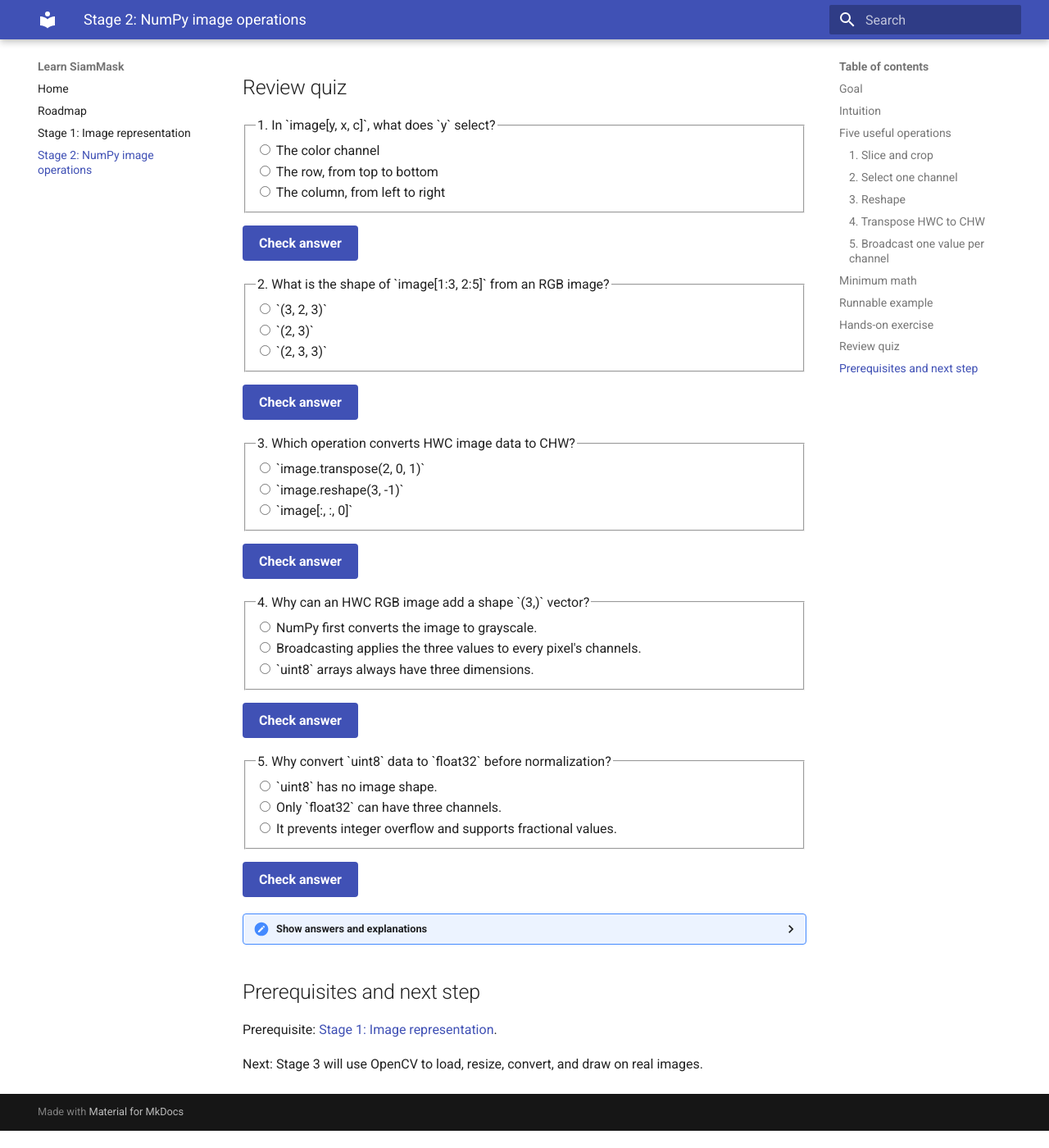
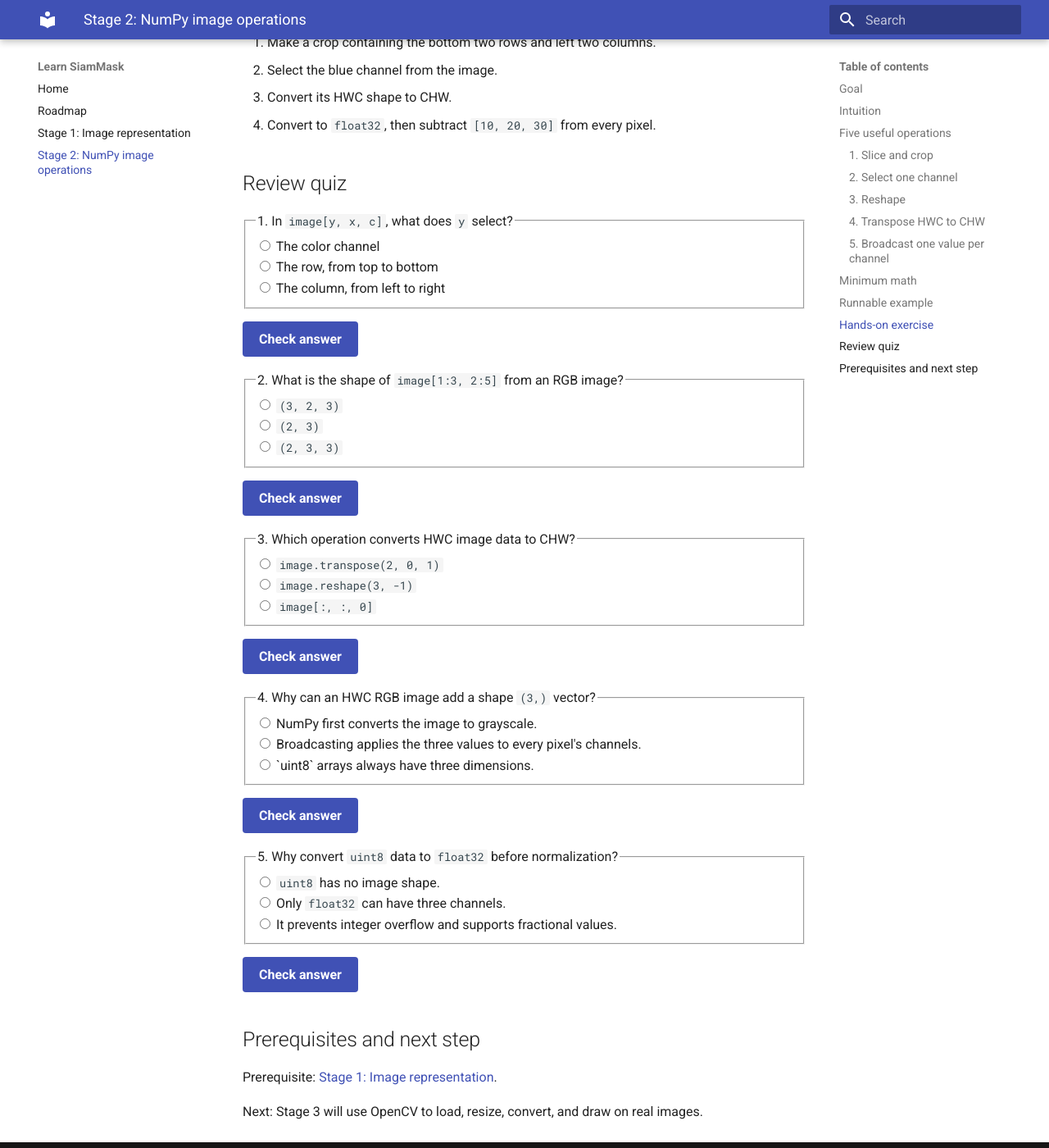
Before and after one commit to amire2000/learn_siam_mask, an MkDocs documentation site: the page built from docs/02-numpy-image-operations.md, in a window 1280 px wide and 1400 px high, scrolled down 2423 px. Shown: the whole window at 82% size. Built offline with MkDocs 1.6.1 and Material for MkDocs 9.7.7, drawn with Linux system fonts in a browser that asks for light colours; before the commit the page ends 3802 px from its top, so only the background shows below that; some of the changed text lies outside the part shown.

Commit message:
Improve lesson quizzes and add stage 2

```diff
--- a/docs/02-numpy-image-operations.md
+++ b/docs/02-numpy-image-operations.md
@@ -2,8 +2,12 @@
 
 ## Goal
 
-Manipulate image tensors without loops. You will crop an image, select a
-channel, change its view of the axes, and apply one value per color channel.
+By the end, you will be able to:
+
+- Crop an image and select a single color channel.
+- Reshape an image without changing its number of values.
+- Convert HWC image data to CHW.
+- Apply one value per channel with broadcasting.
 
 ## Intuition
 
@@ -112,7 +116,7 @@ Use the example image to do the following before looking at its output:
 
 <form class="quiz" data-answer="b" data-explanation="The first image axis is the row axis, which is the vertical y coordinate.">
   <fieldset>
-    <legend>1. In `image[y, x, c]`, what does `y` select?</legend>
+    <legend>1. In <code>image[y, x, c]</code>, what does <code>y</code> select?</legend>
     <label><input type="radio" name="q1" value="a"> The color channel</label><br>
     <label><input type="radio" name="q1" value="b"> The row, from top to bottom</label><br>
     <label><input type="radio" name="q1" value="c"> The column, from left to right</label>
@@ -123,10 +127,10 @@ Use the example image to do the following before looking at its output:
 
 <form class="quiz" data-answer="c" data-explanation="The slice end is excluded: rows 1 and 2, columns 2, 3, and 4 give height 2 and width 3.">
   <fieldset>
-    <legend>2. What is the shape of `image[1:3, 2:5]` from an RGB image?</legend>
-    <label><input type="radio" name="q2" value="a"> `(3, 2, 3)`</label><br>
-    <label><input type="radio" name="q2" value="b"> `(2, 3)`</label><br>
-    <label><input type="radio" name="q2" value="c"> `(2, 3, 3)`</label>
+    <legend>2. What is the shape of <code>image[1:3, 2:5]</code> from an RGB image?</legend>
+    <label><input type="radio" name="q2" value="a"> <code>(3, 2, 3)</code></label><br>
+    <label><input type="radio" name="q2" value="b"> <code>(2, 3)</code></label><br>
+    <label><input type="radio" name="q2" value="c"> <code>(2, 3, 3)</code></label>
   </fieldset>
   <button type="button" class="quiz-check">Check answer</button>
   <p class="quiz-result" aria-live="polite"></p>
@@ -135,9 +139,9 @@ Use the example image to do the following before looking at its output:
 <form class="quiz" data-answer="a" data-explanation="`transpose(2, 0, 1)` moves the channel axis from last to first.">
   <fieldset>
     <legend>3. Which operation converts HWC image data to CHW?</legend>
-    <label><input type="radio" name="q3" value="a"> `image.transpose(2, 0, 1)`</label><br>
-    <label><input type="radio" name="q3" value="b"> `image.reshape(3, -1)`</label><br>
-    <label><input type="radio" name="q3" value="c"> `image[:, :, 0]`</label>
+    <label><input type="radio" name="q3" value="a"> <code>image.transpose(2, 0, 1)</code></label><br>
+    <label><input type="radio" name="q3" value="b"> <code>image.reshape(3, -1)</code></label><br>
+    <label><input type="radio" name="q3" value="c"> <code>image[:, :, 0]</code></label>
   </fieldset>
   <button type="button" class="quiz-check">Check answer</button>
   <p class="quiz-result" aria-live="polite"></p>
@@ -145,7 +149,7 @@ Use the example image to do the following before looking at its output:
 
 <form class="quiz" data-answer="b" data-explanation="The vector has one value for each final-axis channel, so NumPy repeats it across height and width.">
   <fieldset>
-    <legend>4. Why can an HWC RGB image add a shape `(3,)` vector?</legend>
+    <legend>4. Why can an HWC RGB image add a shape <code>(3,)</code> vector?</legend>
     <label><input type="radio" name="q4" value="a"> NumPy first converts the image to grayscale.</label><br>
     <label><input type="radio" name="q4" value="b"> Broadcasting applies the three values to every pixel's channels.</label><br>
     <label><input type="radio" name="q4" value="c"> `uint8` arrays always have three dimensions.</label>
@@ -156,28 +160,14 @@ Use the example image to do the following before looking at its output:
 
 <form class="quiz" data-answer="c" data-explanation="A `uint8` value cannot represent negative values or values above 255, so use `float32` before preprocessing arithmetic.">
   <fieldset>
-    <legend>5. Why convert `uint8` data to `float32` before normalization?</legend>
-    <label><input type="radio" name="q5" value="a"> `uint8` has no image shape.</label><br>
-    <label><input type="radio" name="q5" value="b"> Only `float32` can have three channels.</label><br>
+    <legend>5. Why convert <code>uint8</code> data to <code>float32</code> before normalization?</legend>
+    <label><input type="radio" name="q5" value="a"> <code>uint8</code> has no image shape.</label><br>
+    <label><input type="radio" name="q5" value="b"> Only <code>float32</code> can have three channels.</label><br>
     <label><input type="radio" name="q5" value="c"> It prevents integer overflow and supports fractional values.</label>
   </fieldset>
   <button type="button" class="quiz-check">Check answer</button>
   <p class="quiz-result" aria-live="polite"></p>
 </form>
-
-<details>
-  <summary>Show answers and explanations</summary>
-
-  1. **The row, from top to bottom.** Array indexing is `y` then `x`.
-
-  2. **`(2, 3, 3)`.** Slices exclude their end, and all three channels stay.
-
-  3. **`image.transpose(2, 0, 1)`.** It orders the axes as channel, height, width.
-
-  4. **Broadcasting applies the three values to every pixel's channels.** The last image axis has length three.
-
-  5. **It prevents integer overflow and supports fractional values.** Normalized data commonly contains values such as `0.5`.
-</details>
 
 ## Prerequisites and next step
 
```
Also changed, not shown: AGENTS.md (+4 -2 lines), docs/01-image-representation.md (+8 -19 lines).
